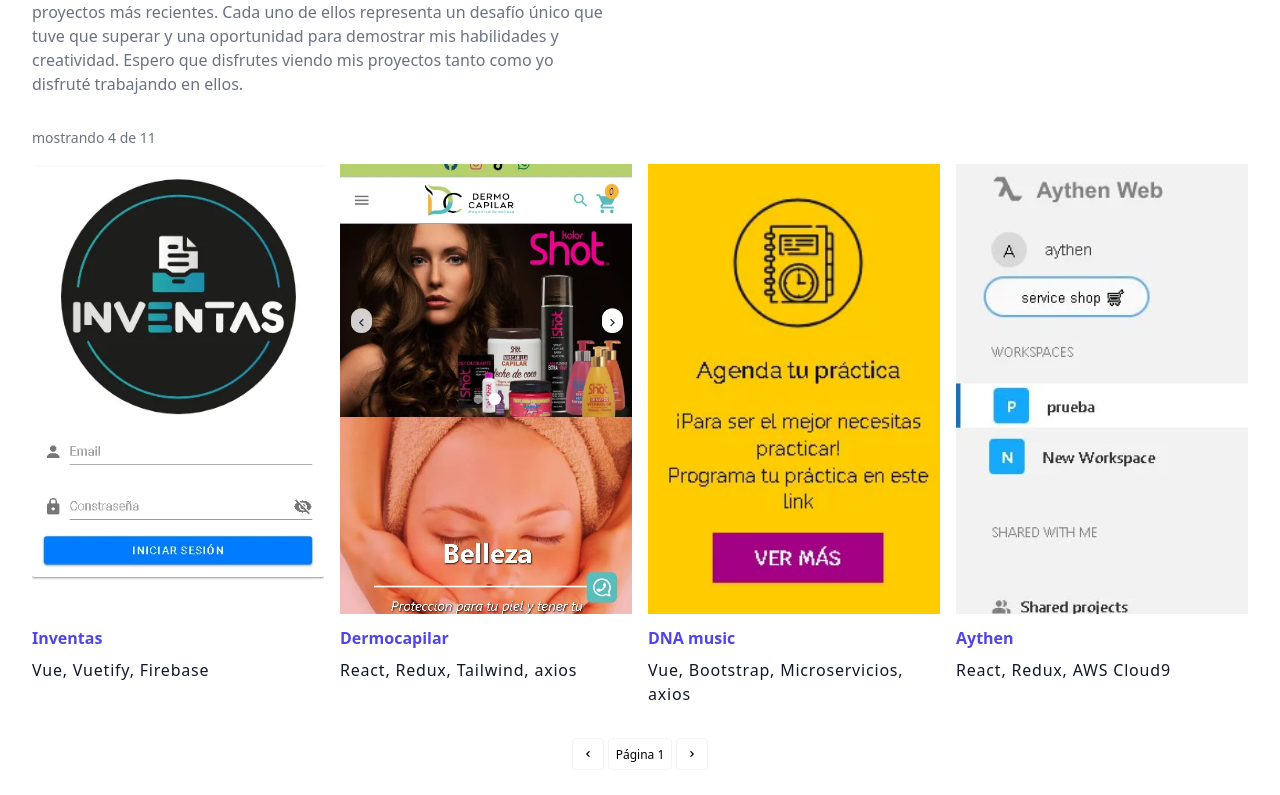
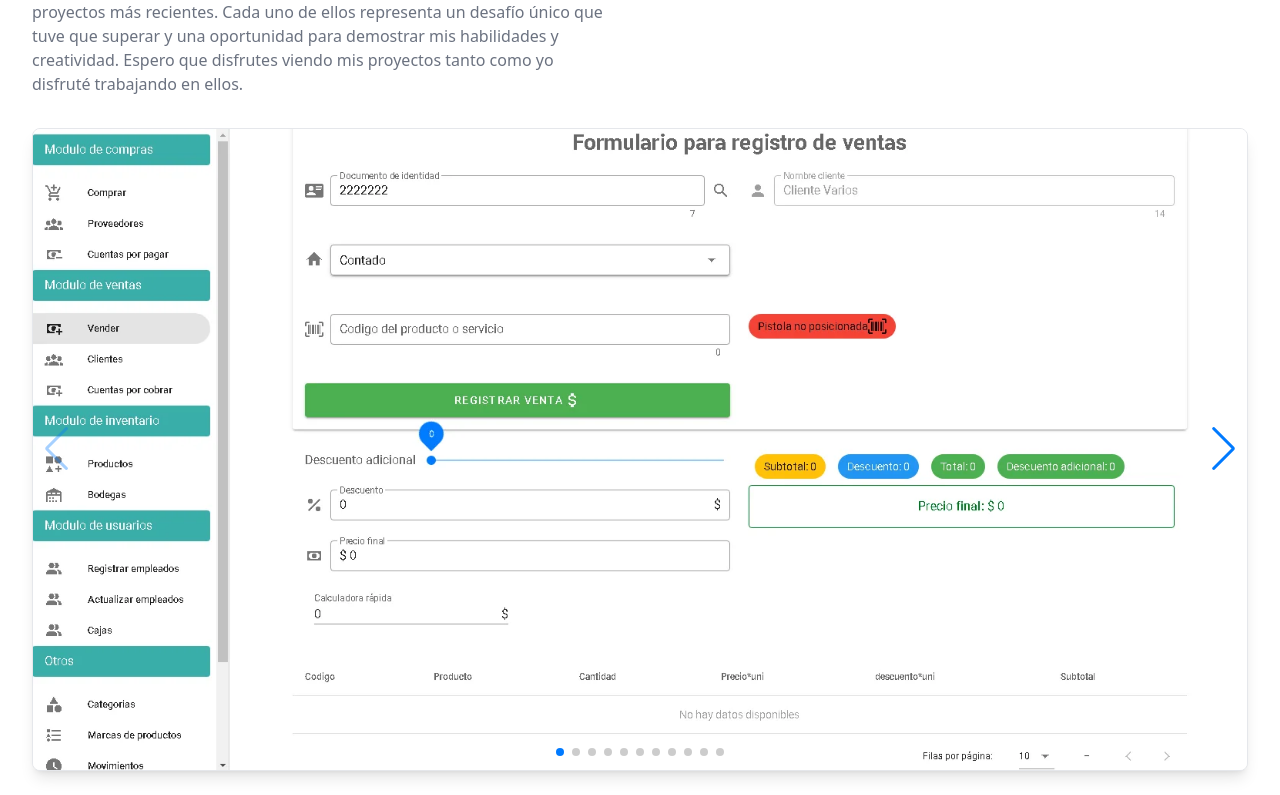
Before and after one commit to lororock/portafolio-vue, a Vue app: page / in a window 1280 px wide. Shown: the part 1445-2240 px from the top of the page. Built offline with nearby package versions, Linux system fonts and the light colour scheme.

Commit message:
implementacion swiper

```diff
--- a/package.json
+++ b/package.json
@@ -12,6 +12,7 @@
     "@vue/compiler-sfc": "^3.3.4",
     "emailjs-com": "^3.2.0",
     "sweetalert2": "^11.4.8",
+    "swiper": "^11.1.4",
     "vue": "^3.2.47"
   },
   "devDependencies": {
--- a/src/components/Portafolio.vue
+++ b/src/components/Portafolio.vue
@@ -2,23 +2,36 @@
 import { computed, ref } from "vue";
 import { proyectos } from "../assets/proyectos";
 import Swal from "sweetalert2";
+import { Swiper, SwiperSlide } from 'swiper/vue';
+import 'swiper/css';
+import 'swiper/css/navigation';
+import 'swiper/css/pagination';
+import 'swiper/css/scrollbar';
+import { Navigation, Pagination, Scrollbar } from 'swiper/modules';
 
+// Setup for pagination
 const postXpage = 4;
 const start = ref(0);
-const end = ref(4);
+const end = ref(postXpage);
 const paginaActual = ref(0);
 
+// Pagination methods
 const next = () => {
-  start.value = start.value + postXpage;
-  end.value = end.value + postXpage;
-  paginaActual.value = paginaActual.value + 1;
+  if (end.value < proyectos.length) {
+    start.value += postXpage;
+    end.value += postXpage;
+    paginaActual.value += 1;
+  }
 };
 const prev = () => {
-  start.value = start.value - postXpage;
-  end.value = end.value - postXpage;
-  paginaActual.value = paginaActual.value - 1;
+  if (start.value > 0) {
+    start.value -= postXpage;
+    end.value -= postXpage;
+    paginaActual.value -= 1;
+  }
 };
 
+// SweetAlert method
 const mostrarPopAds = (pro) => {
   console.log(pro);
   Swal.fire({
@@ -27,20 +40,40 @@ const mostrarPopAds = (pro) => {
     width: 1200,
     padding: "3em",
     color: "#716add",
+    confirmButtonText: "visitar",
+    cancelButtonText: "cerrar",
+    showCancelButton: true,
+    showCloseButton: pro.enlace,
     background: "#fff url(/images/trees.png)",
     backdrop: `
-    rgba(0,0,123,0.4)
-    url("/images/nyan-cat.gif")
-    left top
-    no-repeat
-  `,
+      rgba(0,0,123,0.4)
+      url("/images/nyan-cat.gif")
+      left top
+      no-repeat
+    `,
+    preConfirm: () => {
+      window.open(pro.enlace, '_blank')
+    }
   });
 };
 
+// Exposing projects
 defineExpose({ proyectos });
 
+// Computed property for total projects length
 const maxLength = computed(() => proyectos.length);
+
+// Swiper methods and modules
+const onSwiper = (swiper) => {
+  console.log(swiper);
+};
+const onSlideChange = () => {
+  console.log('slide change');
+};
+const modules = ref([Navigation, Pagination, Scrollbar]);
 </script>
+
+
 <template>
   <section id="projects">
     <div class="mx-auto max-w-screen-xl px-4 py-8 sm:px-6 sm:py-12 lg:px-8">
@@ -57,6 +90,20 @@ const maxLength = computed(() => proyectos.length);
         </p>
       </header>
 
+      <div class="mt-8 mb-24">
+        <swiper class="bg-white rounded-lg border border-gray-200 shadow-lg p-4" :modules="modules" :slides-per-view="1"
+          :space-between="50" navigation :pagination="{ clickable: true }" @swiper="onSwiper"
+          @slideChange="onSlideChange">
+          <swiper-slide v-for="(pro, index) in proyectos" :key="index">
+            <div @click="mostrarPopAds(pro)">
+              <img :src="pro.proyecto" :alt="pro.descripcion" />
+            </div>
+          </swiper-slide>
+        </swiper>
+      </div>
+
+
+      <!--
       <div class="mt-8">
         <p class="text-sm text-gray-500">
           mostrando
@@ -68,19 +115,12 @@ const maxLength = computed(() => proyectos.length);
       <ul class="mt-4 grid gap-4 sm:grid-cols-2 lg:grid-cols-4">
         <li v-for="proyecto in proyectos.slice(start, end)" :key="i">
           <div class="group block overflow-hidden">
-            <img
-              @click="mostrarPopAds(proyecto)"
-              :src="proyecto.imagen"
-              alt=""
-              class="h-[350px] w-full object-cover transition duration-500 group-hover:scale-105 sm:h-[450px]"
-            />
+            <img @click="mostrarPopAds(proyecto)" :src="proyecto.imagen" alt=""
+              class="h-[350px] w-full object-cover transition duration-500 group-hover:scale-105 sm:h-[450px]" />
 
             <div class="relative bg-white pt-3">
-              <a
-                class="text-x font-semibold text-indigo-600 group-hover:underline group-hover:underline-offset-4"
-                target="_blank"
-                :href="proyecto.enlace"
-              >
+              <a class="text-x font-semibold text-indigo-600 group-hover:underline group-hover:underline-offset-4"
+                target="_blank" :href="proyecto.enlace">
                 {{ proyecto.nombre }}
               </a>
 
@@ -96,57 +136,35 @@ const maxLength = computed(() => proyectos.length);
 
       <ol class="mt-8 flex justify-center gap-1 text-xs font-medium">
         <li>
-          <button
-            @click="prev()"
-            :disabled="start <= 0"
-            class="inline-flex h-8 w-8 items-center justify-center rounded border border-gray-100"
-          >
+          <button @click="prev()" :disabled="start <= 0"
+            class="inline-flex h-8 w-8 items-center justify-center rounded border border-gray-100">
             <span class="sr-only">Prev Page</span>
-            <svg
-              xmlns="http://www.w3.org/2000/svg"
-              class="h-3 w-3"
-              viewBox="0 0 20 20"
-              fill="currentColor"
-            >
-              <path
-                fill-rule="evenodd"
+            <svg xmlns="http://www.w3.org/2000/svg" class="h-3 w-3" viewBox="0 0 20 20" fill="currentColor">
+              <path fill-rule="evenodd"
                 d="M12.707 5.293a1 1 0 010 1.414L9.414 10l3.293 3.293a1 1 0 01-1.414 1.414l-4-4a1 1 0 010-1.414l4-4a1 1 0 011.414 0z"
-                clip-rule="evenodd"
-              />
+                clip-rule="evenodd" />
             </svg>
           </button>
         </li>
 
         <li>
-          <a
-            class="block h-8 w-16 rounded border border-gray-100 text-center leading-8"
-          >
+          <a class="block h-8 w-16 rounded border border-gray-100 text-center leading-8">
             Página {{ paginaActual + 1 }}
           </a>
         </li>
 
         <li>
-          <button
-            @click="next()"
-            :disabled="end >= maxLength"
-            class="inline-flex h-8 w-8 items-center justify-center rounded border border-gray-100"
-          >
+          <button @click="next()" :disabled="end >= maxLength"
+            class="inline-flex h-8 w-8 items-center justify-center rounded border border-gray-100">
             <span class="sr-only">Next Page</span>
-            <svg
-              xmlns="http://www.w3.org/2000/svg"
-              class="h-3 w-3"
-              viewBox="0 0 20 20"
-              fill="currentColor"
-            >
-              <path
-                fill-rule="evenodd"
+            <svg xmlns="http://www.w3.org/2000/svg" class="h-3 w-3" viewBox="0 0 20 20" fill="currentColor">
+              <path fill-rule="evenodd"
                 d="M7.293 14.707a1 1 0 010-1.414L10.586 10 7.293 6.707a1 1 0 011.414-1.414l4 4a1 1 0 010 1.414l-4 4a1 1 0 01-1.414 0z"
-                clip-rule="evenodd"
-              />
+                clip-rule="evenodd" />
             </svg>
           </button>
         </li>
-      </ol>
+      </ol> -->
     </div>
   </section>
 </template>
```
Also changed, not shown: 1 other file (tests, documents, lock files or other folders).
